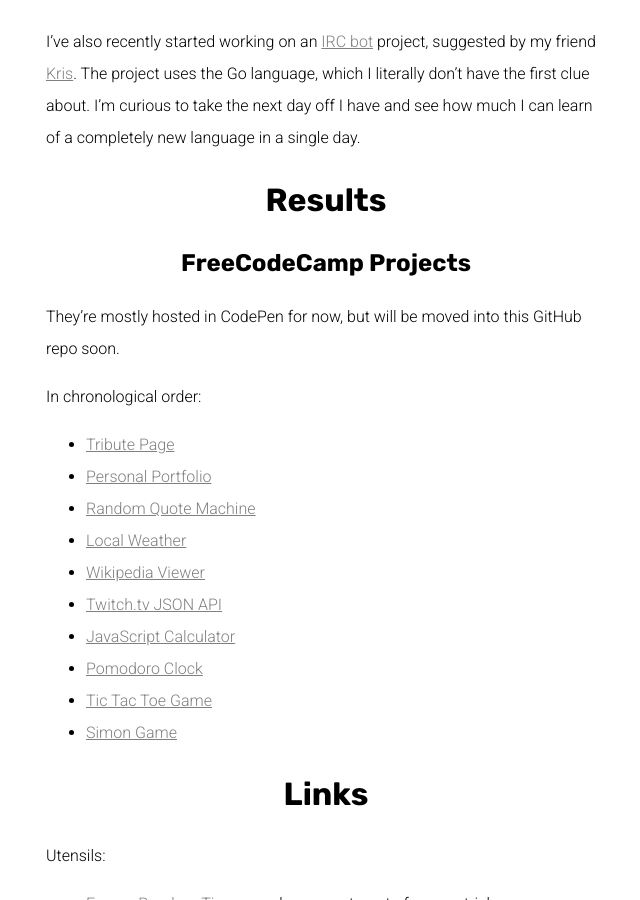
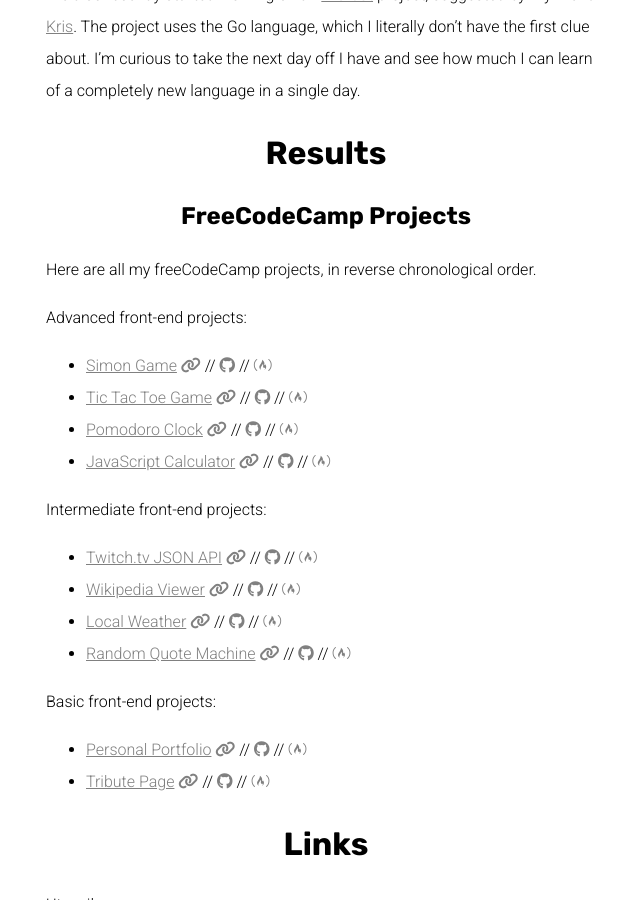
Before and after one commit to vkorbes/ellenkorbes.github.io, a Jekyll site: the page built from index.md, in a window 1280 px wide and 900 px high, scrolled down 7454 px. Shown: the whole window, without its empty margins (314-954 px from the left). Built offline with Jekyll 4.4.1, drawn with Linux system fonts in a browser that asks for light colours; nearby versions of some CDN libraries; some of the changed text lies outside the part shown.

Commit message:
Fixes; projects listing

```diff
--- a/_includes/ceres.md
+++ b/_includes/ceres.md
@@ -195,20 +195,27 @@
 
 ## freeCodeCamp Projects
 
-They’re mostly hosted in CodePen for now, but will be moved into this GitHub repo soon.
+Here are all my freeCodeCamp projects, in reverse chronological order.
 
-In chronological order:
+Advanced front-end projects:
 
-- [Tribute Page](https://codepen.io/ellenkorbes/pen/vgremq)
-- [Personal Portfolio](https://codepen.io/ellenkorbes/pen/vgMgde)
-- [Random Quote Machine](https://codepen.io/ellenkorbes/pen/LxoqKK)
-- [Local Weather](http://codepen.io/ellenkorbes/pen/YZzoeB)
-- [Wikipedia Viewer](https://codepen.io/ellenkorbes/pen/OpPBpQ)
-- [Twitch.tv JSON API](https://codepen.io/ellenkorbes/pen/jBbNLK)
-- [JavaScript Calculator](https://codepen.io/ellenkorbes/pen/Nppmwj)
-- [Pomodoro Clock](https://codepen.io/ellenkorbes/pen/aJWVVw)
-- [Tic Tac Toe Game](https://codepen.io/ellenkorbes/pen/EWmOOv)
-- [Simon Game](http://ellenkorbes.com/simon.html)
+<script src="https://use.fontawesome.com/2dc41cc4d7.js"></script>
+- [Simon Game](learning/freecodecamp/front_end/06_advanced_projects/04_simon_game/) [<i class="fa fa-link"></i>](learning/freecodecamp/front_end/06_advanced_projects/04_simon_game/) // [<i class="fa fa-github"></i>](https://github.com/ellenkorbes/ellenkorbes.github.io/tree/master/learning/freecodecamp/front_end/06_advanced_projects/04_simon_game) // [<i class="fa fa-free-code-camp"></i>](https://www.freecodecamp.com/challenges/build-a-simon-game)
+- [Tic Tac Toe Game](learning/freecodecamp/front_end/06_advanced_projects/03_tic_tac_toe/) [<i class="fa fa-link"></i>](learning/freecodecamp/front_end/06_advanced_projects/03_tic_tac_toe/) // [<i class="fa fa-github"></i>](https://github.com/ellenkorbes/ellenkorbes.github.io/tree/master/learning/freecodecamp/front_end/06_advanced_projects/03_tic_tac_toe) // [<i class="fa fa-free-code-camp"></i>](https://www.freecodecamp.com/challenges/build-a-tic-tac-toe-game)
+- [Pomodoro Clock](learning/freecodecamp/front_end/06_advanced_projects/02_pomodoro_clock/) [<i class="fa fa-link"></i>](learning/freecodecamp/front_end/06_advanced_projects/02_pomodoro_clock/) // [<i class="fa fa-github"></i>](https://github.com/ellenkorbes/ellenkorbes.github.io/tree/master/learning/freecodecamp/front_end/06_advanced_projects/02_pomodoro_clock) // [<i class="fa fa-free-code-camp"></i>](https://www.freecodecamp.com/challenges/build-a-pomodoro-clock)
+- [JavaScript Calculator](learning/freecodecamp/front_end/06_advanced_projects/01_javascript_calculator/) [<i class="fa fa-link"></i>](learning/freecodecamp/front_end/06_advanced_projects/01_javascript_calculator/) // [<i class="fa fa-github"></i>](https://github.com/ellenkorbes/ellenkorbes.github.io/tree/master/learning/freecodecamp/front_end/06_advanced_projects/01_javascript_calculator) // [<i class="fa fa-free-code-camp"></i>](https://www.freecodecamp.com/challenges/build-a-javascript-calculator)
+
+Intermediate front-end projects:
+
+- [Twitch.tv JSON API](learning/freecodecamp/front_end/03_intermediate_projects/04_twitch.tv_api/) [<i class="fa fa-link"></i>](learning/freecodecamp/front_end/03_intermediate_projects/04_twitch.tv_api/) // [<i class="fa fa-github"></i>](https://github.com/ellenkorbes/ellenkorbes.github.io/tree/master/learning/freecodecamp/front_end/03_intermediate_projects/04_twitch.tv_api) // [<i class="fa fa-free-code-camp"></i>](https://www.freecodecamp.com/challenges/use-the-twitchtv-json-api)
+- [Wikipedia Viewer](learning/freecodecamp/front_end/03_intermediate_projects/03_wikipedia_viewer/) [<i class="fa fa-link"></i>](learning/freecodecamp/front_end/03_intermediate_projects/03_wikipedia_viewer/) // [<i class="fa fa-github"></i>](https://github.com/ellenkorbes/ellenkorbes.github.io/tree/master/learning/freecodecamp/front_end/03_intermediate_projects/03_wikipedia_viewer) // [<i class="fa fa-free-code-camp"></i>](https://www.freecodecamp.com/challenges/build-a-wikipedia-viewer)
+- [Local Weather](learning/freecodecamp/front_end/03_intermediate_projects/02_local_weather/) [<i class="fa fa-link"></i>](learning/freecodecamp/front_end/03_intermediate_projects/02_local_weather/) // [<i class="fa fa-github"></i>](https://github.com/ellenkorbes/ellenkorbes.github.io/tree/master/learning/freecodecamp/front_end/03_intermediate_projects/02_local_weather) // [<i class="fa fa-free-code-camp"></i>](https://www.freecodecamp.com/challenges/show-the-local-weather)
+- [Random Quote Machine](learning/freecodecamp/front_end/03_intermediate_projects/01_random_quote_machine/) [<i class="fa fa-link"></i>](learning/freecodecamp/front_end/03_intermediate_projects/01_random_quote_machine/) // [<i class="fa fa-github"></i>](https://github.com/ellenkorbes/ellenkorbes.github.io/tree/master/learning/freecodecamp/front_end/03_intermediate_projects/01_random_quote_machine) // [<i class="fa fa-free-code-camp"></i>](https://www.freecodecamp.com/challenges/build-a-random-quote-machine)
+
+Basic front-end projects:
+
+- [Personal Portfolio](https://www.freecodecamp.com/challenges/build-a-personal-portfolio-webpage) [<i class="fa fa-link"></i>](https://www.freecodecamp.com/challenges/build-a-personal-portfolio-webpage) // [<i class="fa fa-github"></i>](https://github.com/ellenkorbes/ellenkorbes.github.io/tree/master/learning/freecodecamp/front_end/01_basic_projects/02_personal_portfolio) // [<i class="fa fa-free-code-camp"></i>](https://www.freecodecamp.com/challenges/build-a-personal-portfolio-webpage)
+- [Tribute Page](https://www.freecodecamp.com/challenges/build-a-tribute-page) [<i class="fa fa-link"></i>](https://www.freecodecamp.com/challenges/build-a-tribute-page) // [<i class="fa fa-github"></i>](https://github.com/ellenkorbes/ellenkorbes.github.io/tree/master/learning/freecodecamp/front_end/01_basic_projects/01_tribute_page) // [<i class="fa fa-free-code-camp"></i>](https://www.freecodecamp.com/challenges/build-a-tribute-page)
 
 # Links
 
--- a/_includes/header.html
+++ b/_includes/header.html
@@ -22,8 +22,6 @@
 
     </nav>
     <hr>
-    <p style="text-align: center; color: gray; font-size: 0.7em">Looking to make me a job offer? Well <a href="https://youtu.be/Wjh0hyQjAIg">it’s your lucky day</a>.</p>
-    <hr>
 
   </div>
 
--- a/learning/freecodecamp/front_end/03_intermediate_projects/01_random_quote_machine/style.css
+++ b/learning/freecodecamp/front_end/03_intermediate_projects/01_random_quote_machine/style.css
@@ -44,8 +44,8 @@
 }
 
 i.fa {
-  font-size: 2.5em;
-}
+        font-size: 2.5em;
+  }
 
 footer {
   margin: 0.5rem;
```
Also changed, not shown: learning/freecodecamp/front_end/03_intermediate_projects/01_random_quote_machine/javascript.js (+16 -27 lines), learning/freecodecamp/front_end/03_intermediate_projects/04_twitch.tv_api/javascript.js (+6 -18 lines), learning/freecodecamp/front_end/03_intermediate_projects/01_random_quote_machine/index.html (line endings or trailing spaces).
